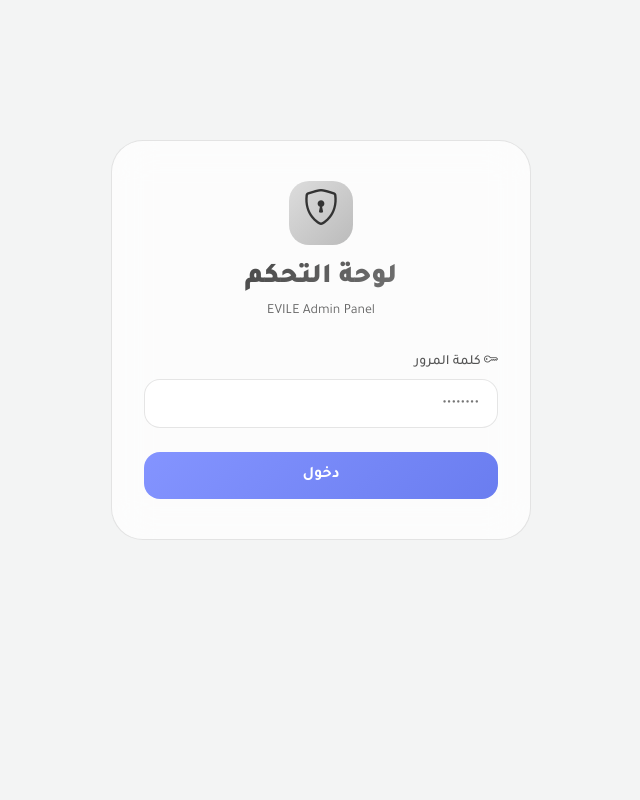
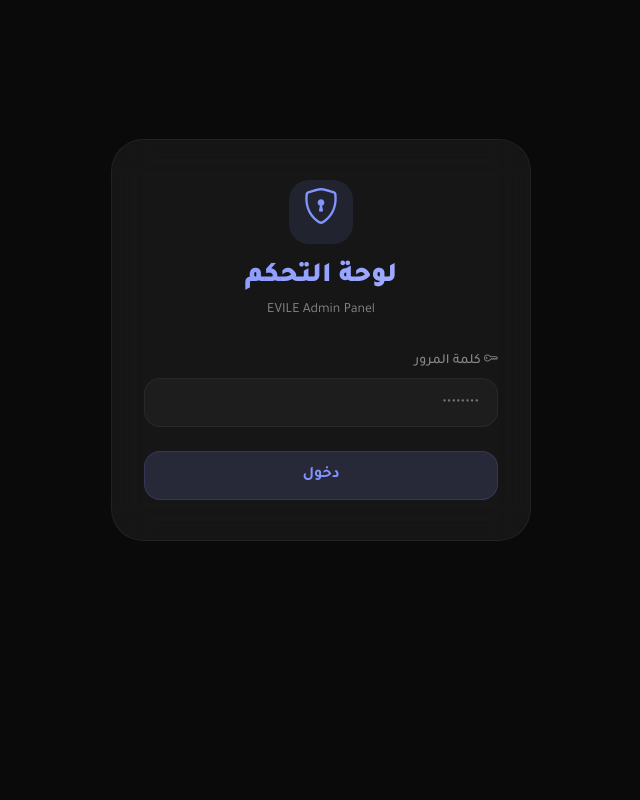
Before and after one commit to eviiile/test-of-evile, a Flask app: page /admin in a window 1280 px wide. Shown: the whole page, without its empty margins (319-959 px from the left). Run offline with Flask 3, Linux system fonts and the light colour scheme; some libraries are stand-ins or nearby versions.

Commit message:
Update admin.html

```diff
--- a/templates/admin.html
+++ b/templates/admin.html
@@ -10,9 +10,9 @@
         * { margin: 0; padding: 0; box-sizing: border-box; }
         body {
             font-family: 'Tajawal', sans-serif;
-            background: #F3F4F4;
+            background: #0a0a0a;
             min-height: 100vh;
-            color: #1a1a1a;
+            color: #e0e0e0;
             padding: 20px;
         }
         .admin-container { max-width: 1200px; margin: 0 auto; }
@@ -80,16 +81,16 @@
             display: block;
             margin-bottom: 4px;
             font-size: 12px;
-            color: #555;
+            color: #888;
             font-weight: 600;
         }
         input, textarea, select {
             width: 100%;
             padding: 8px 12px;
-            background: rgba(255,255,255,0.8);
-            border: 1px solid rgba(0,0,0,0.1);
+            background: rgba(255,255,255,0.03);
+            border: 1px solid rgba(255,255,255,0.05);
             border-radius: 12px;
-            color: #1a1a1a;
+            color: #e0e0e0;
             font-family: 'Tajawal', sans-serif;
             font-size: 13px;
         }
@@ -315,10 +324,10 @@
             min-height: 80vh;
         }
         .login-card {
-            background: rgba(255,255,255,0.75);
+            background: rgba(255,255,255,0.05);
             backdrop-filter: blur(20px);
             border-radius: 32px;
-            border: 1px solid rgba(0,0,0,0.1);
+            border: 1px solid rgba(255,255,255,0.05);
             padding: 40px 32px;
             width: 100%;
             max-width: 420px;
@@ -328,31 +337,31 @@
         .login-card .logo { text-align: center; margin-bottom: 32px; }
         .login-card .logo-icon {
             width: 64px; height: 64px;
-            background: linear-gradient(135deg, #ddd, #bbb);
+            background: rgba(132,148,255,0.1);
             border-radius: 20px;
             display: flex;
             align-items: center;
             justify-content: center;
             margin: 0 auto 16px;
         }
-        .login-card .logo-icon i { font-size: 36px; color: #333; }
+        .login-card .logo-icon i { font-size: 36px; color: #8494FF; }
         .login-card h1 {
             font-size: 28px; font-weight: 800;
-            background: linear-gradient(135deg, #333, #888);
+            background: linear-gradient(135deg, #8494FF, #a8b4ff);
             -webkit-background-clip: text;
             background-clip: text;
             color: transparent;
             margin-bottom: 8px;
         }
-        .login-card .subtitle { color: #666; font-size: 14px; text-align: center; }
+        .login-card .subtitle { color: #888; font-size: 14px; text-align: center; }
         .login-card .form-group { margin-bottom: 24px; }
-        .login-card label { display: block; margin-bottom: 8px; color: #555; font-weight: 500; font-size: 14px; }
+        .login-card label { display: block; margin-bottom: 8px; color: #888; font-weight: 500; font-size: 14px; }
         .login-card input {
             width: 100%; padding: 14px 18px;
-            background: rgba(255,255,255,0.8);
-            border: 1px solid rgba(0,0,0,0.1);
+            background: rgba(255,255,255,0.03);
+            border: 1px solid rgba(255,255,255,0.05);
             border-radius: 16px;
-            color: #1a1a1a;
+            color: #e0e0e0;
             font-size: 16px;
             font-family: 'Tajawal', sans-serif;
             transition: all 0.2s;
@@ -360,27 +369,27 @@
         .login-card input:focus {
             outline: none;
             border-color: #8494FF;
-            background: rgba(255,255,255,0.95);
+            background: rgba(255,255,255,0.06);
         }
         .login-card .btn-login {
             width: 100%; padding: 14px;
-            background: linear-gradient(135deg, #8494FF, #6a7df0);
-            border: none;
+            background: rgba(132, 148, 255, 0.15);
+            border: 1px solid rgba(132, 148, 255, 0.15);
             border-radius: 16px;
-            color: #fff;
+            color: #8494FF;
             font-weight: 700;
             font-size: 16px;
             cursor: pointer;
             transition: all 0.3s;
             font-family: 'Tajawal', sans-serif;
         }
-        .login-card .btn-login:hover { transform: translateY(-2px); filter: brightness(0.95); }
+        .login-card .btn-login:hover { transform: translateY(-2px); background: rgba(132, 148, 255, 0.25); }
         .login-card .flash {
             padding: 12px;
             background: rgba(220,53,69,0.1);
-            border: 1px solid rgba(220,53,69,0.3);
+            border: 1px solid rgba(220,53,69,0.1);
             border-radius: 14px;
-            color: #dc3545;
+            color: #ff6b7a;
             margin-bottom: 24px;
             text-align: center;
             font-size: 14px;
```
Also changed, not shown: other parts of templates/admin.html (+71 -62 lines).
